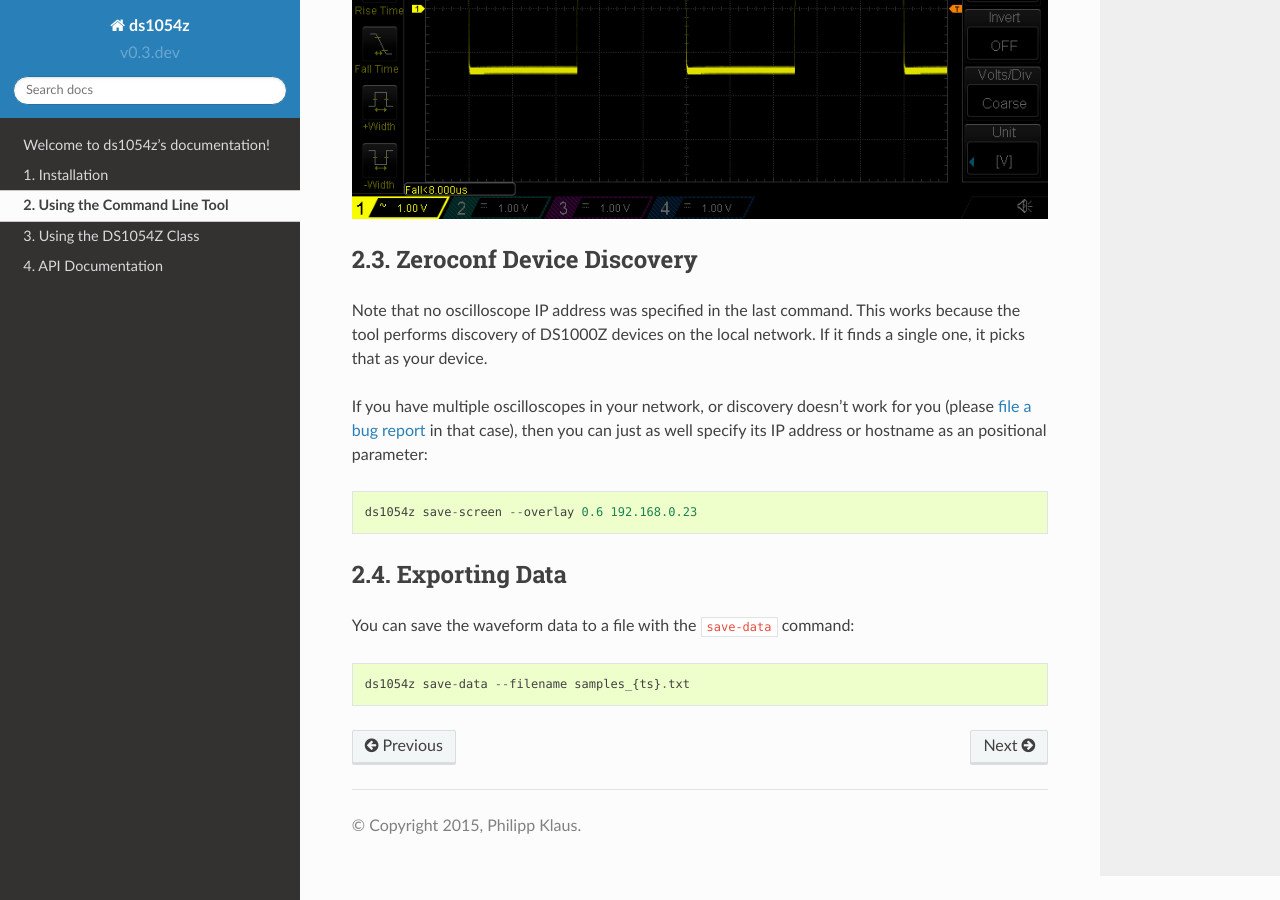
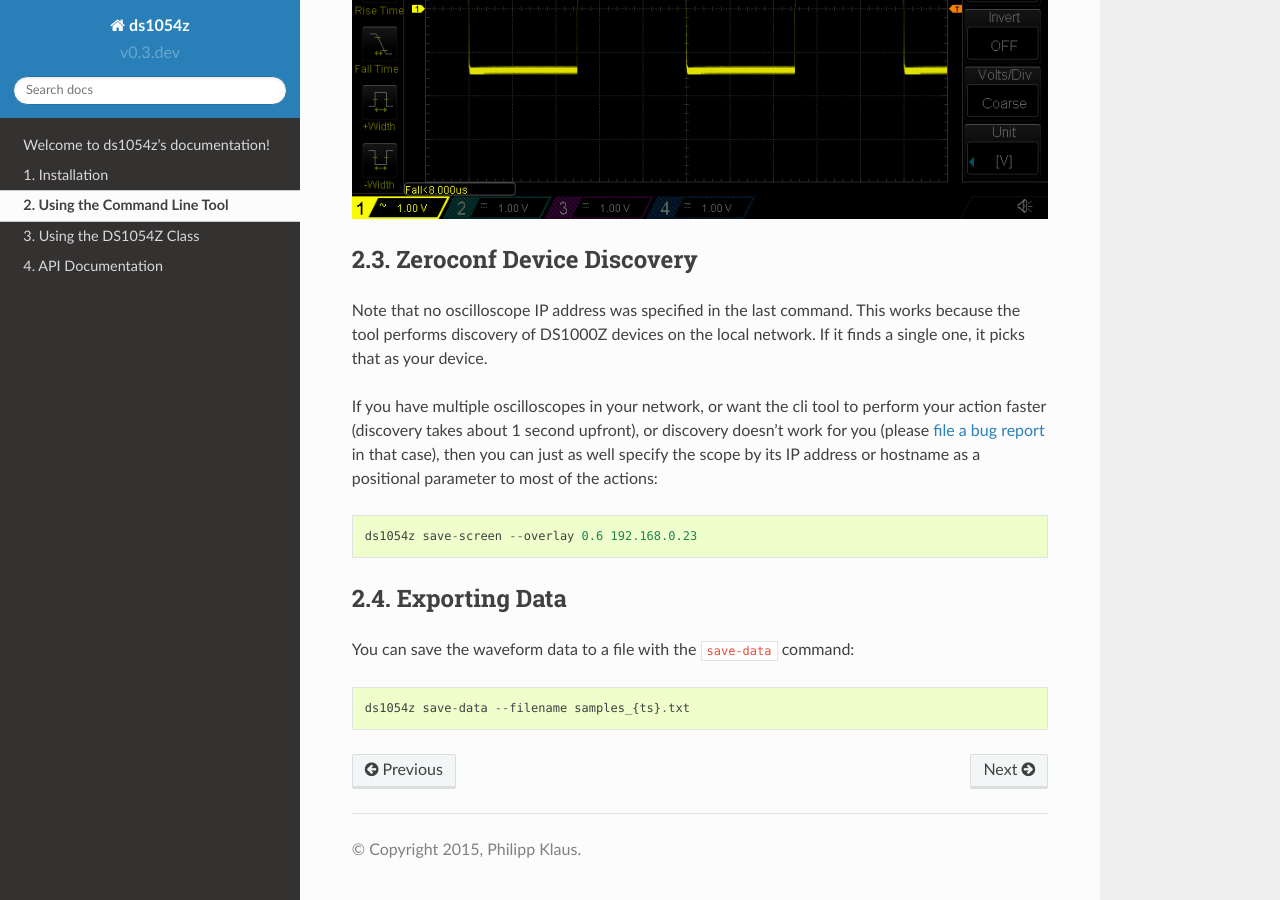
Before and after one commit to pklaus/ds1054z, a Sphinx documentation site: the page built from docs/using-the-cli.rst, in a window 1280 px wide and 900 px high, scrolled down 1363 px. Built offline with Sphinx 7.4.7 and the Read the Docs theme 2.0.0, drawn with Linux system fonts in a browser that asks for light colours.

Commit message:
docs: improved paragraph on when not to use discovery

```diff
--- a/docs/using-the-cli.rst
+++ b/docs/using-the-cli.rst
@@ -61,10 +61,11 @@ Note that no oscilloscope IP address was specified in the last command.
 This works because the tool performs discovery of DS1000Z devices
 on the local network. If it finds a single one, it picks that as your device.
 
-If you have multiple oscilloscopes in your network, or discovery
-doesn't work for you (please `file a bug report`_ in that case),
-then you can just as well specify its IP address or hostname as an
-positional parameter::
+If you have multiple oscilloscopes in your network, or want the cli tool
+to perform your action faster (discovery takes about 1 second upfront),
+or discovery doesn't work for you (please `file a bug report`_ in that case),
+then you can just as well specify the scope by its IP address or hostname
+as a positional parameter to most of the actions::
 
     ds1054z save-screen --overlay 0.6 192.168.0.23
 
```
